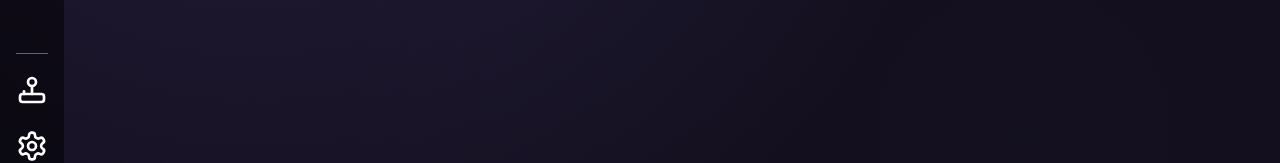
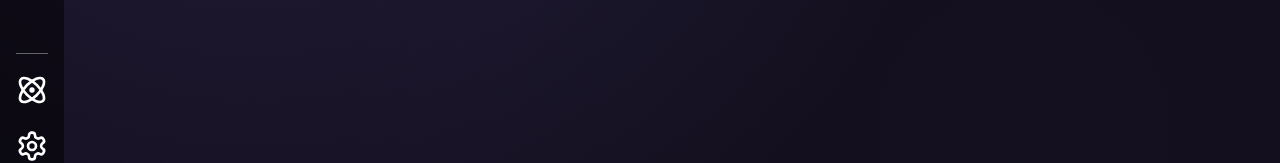
Before and after one commit to TwintailTeam/TwintailLauncher, a React (Vite) app: page / in a window 1280 px wide. Shown: the part 506-669 px from the top of the page. Built offline with nearby package versions, Linux system fonts and the light colour scheme.

Commit message:
Runner management icon to be more logically a steam proton like logo
Signed-off-by: TukanDev <contact@tukandev.com>

```diff
--- a/src/components/sidebar/SidebarRunners.tsx
+++ b/src/components/sidebar/SidebarRunners.tsx
@@ -11,7 +11,7 @@ import {
     useInteractions
 } from "@floating-ui/react";
 import {POPUPS} from "../popups/POPUPS.ts";
-import {JoystickIcon} from "lucide-react";
+import {AtomIcon} from "lucide-react";
 
 export default function SidebarRunners({setOpenPopup, popup}: {setOpenPopup: (a: POPUPS) => void, popup: POPUPS}) {
     const [isOpen, setIsOpen] = useState(false);
@@ -35,7 +35,7 @@ export default function SidebarRunners({setOpenPopup, popup}: {setOpenPopup: (a:
 
     return (
         <React.Fragment>
-            <JoystickIcon ref={refs.setReference} {...getReferenceProps()} className="text-white hover:text-white/55 w-8 h-10 mb-0 cursor-pointer flex-initial" onClick={() => {
+            <AtomIcon ref={refs.setReference} {...getReferenceProps()} className="text-white hover:text-white/55 w-8 h-10 mb-0 cursor-pointer flex-initial" onClick={() => {
                 setOpenPopup(popup == POPUPS.NONE ? POPUPS.RUNNERMANAGER : POPUPS.NONE);
             }} />
 
```
